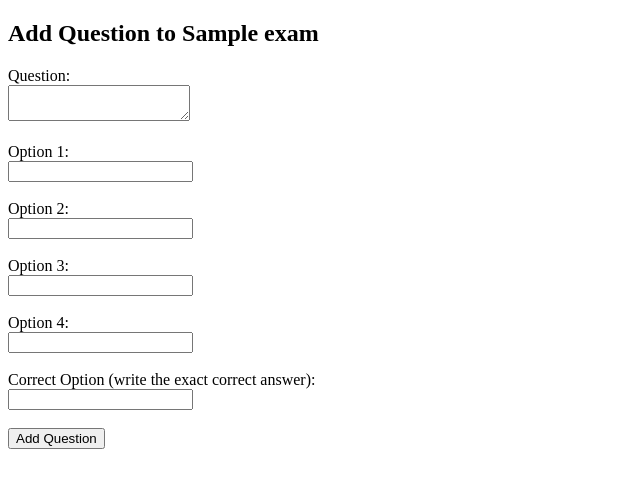
After one commit to Tarun-48/SmartElearning, a Flask app: page /add_question/1 in a window 1280 px wide. The commit adds this page. Shown: the top 488 px of the page, without its empty margins (0-640 px from the left). Run offline with Flask 3, Linux system fonts and the light colour scheme; a user stored in the database is signed in; tables that the repository leaves empty hold one stand-in row (values such as "Sample post").

Commit message:
Add add_exam.html and add_question.html

```diff
--- a/app.py
+++ b/app.py
@@ -28,6 +28,24 @@ class User(db.Model):
 
     def check_password(self, password):
         return check_password_hash(self.password_hash, password)
+
+# ---------- Exam Models ----------
+class Exam(db.Model):
+    id = db.Column(db.Integer, primary_key=True)
+    title = db.Column(db.String(150), nullable=False)
+    description = db.Column(db.String(300))
+    questions = db.relationship('Question', backref='exam', lazy=True)
+
+class Question(db.Model):
+    id = db.Column(db.Integer, primary_key=True)
+    exam_id = db.Column(db.Integer, db.ForeignKey('exam.id'), nullable=False)
+    question_text = db.Column(db.String(500), nullable=False)
+    option1 = db.Column(db.String(200), nullable=False)
+    option2 = db.Column(db.String(200), nullable=False)
+    option3 = db.Column(db.String(200), nullable=False)
+    option4 = db.Column(db.String(200), nullable=False)
+    correct_option = db.Column(db.String(200), nullable=False)
+
 
 # ---------- helpers ----------
 def login_required(f):
@@ -108,8 +126,65 @@ def logout():
 @app.route('/exam')
 @login_required
 def exam():
-    # you can render exam.html (we kept exam.html earlier); it will have access to g.user
-    return render_template('exam.html')
+    # Dummy data until we build database model
+    exam = {
+        "title": "Sample Exam",
+        "description": "This is a test exam for demonstration."
+    }
+    return render_template('exam.html', exam=exam)
+
+# ---------- Admin: Add Exam ----------
+@app.route('/add_exam', methods=['GET', 'POST'])
+@login_required
+def add_exam():
+    if request.method == 'POST':
+        title = request.form.get('title', '').strip()
+        desc = request.form.get('description', '').strip()
+        if not title:
+            flash("Exam title is required.", "danger")
+            return redirect(url_for('add_exam'))
+
+        new_exam = Exam(title=title, description=desc)
+        db.session.add(new_exam)
+        db.session.commit()
+        flash("Exam added successfully! Now add questions.", "success")
+        return redirect(url_for('add_question', exam_id=new_exam.id))
+
+    return render_template('add_exam.html')
+
+
+# ---------- Admin: Add Questions ----------
+@app.route('/add_question/<int:exam_id>', methods=['GET', 'POST'])
+@login_required
+def add_question(exam_id):
+    exam = Exam.query.get_or_404(exam_id)
+    if request.method == 'POST':
+        q_text = request.form.get('question_text')
+        o1 = request.form.get('option1')
+        o2 = request.form.get('option2')
+        o3 = request.form.get('option3')
+        o4 = request.form.get('option4')
+        correct = request.form.get('correct_option')
+
+        if not all([q_text, o1, o2, o3, o4, correct]):
+            flash("Please fill all fields!", "warning")
+            return redirect(url_for('add_question', exam_id=exam.id))
+
+        q = Question(
+            exam_id=exam.id,
+            question_text=q_text,
+            option1=o1,
+            option2=o2,
+            option3=o3,
+            option4=o4,
+            correct_option=correct
+        )
+        db.session.add(q)
+        db.session.commit()
+        flash("Question added successfully!", "success")
+        return redirect(url_for('add_question', exam_id=exam.id))
+
+    return render_template('add_question.html', exam=exam)
 
 # Example result route (protected)
 @app.route('/result')
@@ -118,6 +193,7 @@ def result():
     # pass dummy score for now; later you'll compute real score
     score = session.get('last_score', None)
     return render_template('result.html', score=score if score is not None else 0)
+
 
 # Utility to create the DB (run manually once)
 @app.cli.command("init-db")
--- /dev/null
+++ b/templates/add_question.html
@@ -0,0 +1,27 @@
+<!DOCTYPE html>
+<html>
+<head>
+  <title>Add Question</title>
+</head>
+<body>
+  <h2>Add Question to {{ exam.title }}</h2>
+  <form method="POST">
+    <label>Question:</label><br>
+    <textarea name="question_text" required></textarea><br><br>
+
+    <label>Option 1:</label><br>
+    <input type="text" name="option1" required><br><br>
+    <label>Option 2:</label><br>
+    <input type="text" name="option2" required><br><br>
+    <label>Option 3:</label><br>
+    <input type="text" name="option3" required><br><br>
+    <label>Option 4:</label><br>
+    <input type="text" name="option4" required><br><br>
+
+    <label>Correct Option (write the exact correct answer):</label><br>
+    <input type="text" name="correct_option" required><br><br>
+
+    <button type="submit">Add Question</button>
+  </form>
+</body>
+</html>
```
Also changed, not shown: templates/add_exam.html (added, +16 -0 lines), templates/exam.html (+11 -23 lines), templates/index.html (+16 -4 lines), smart_elearning.db.
